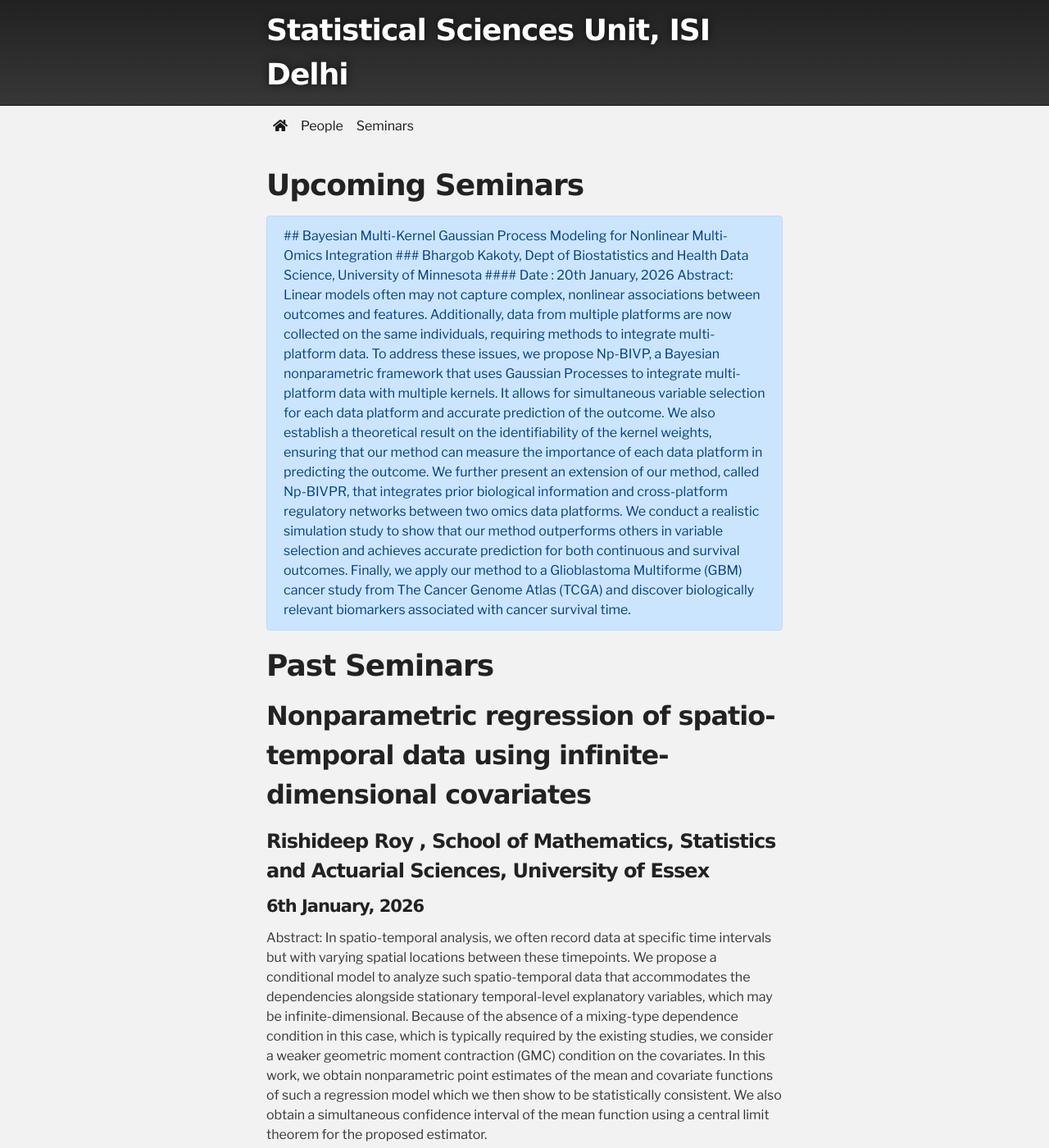
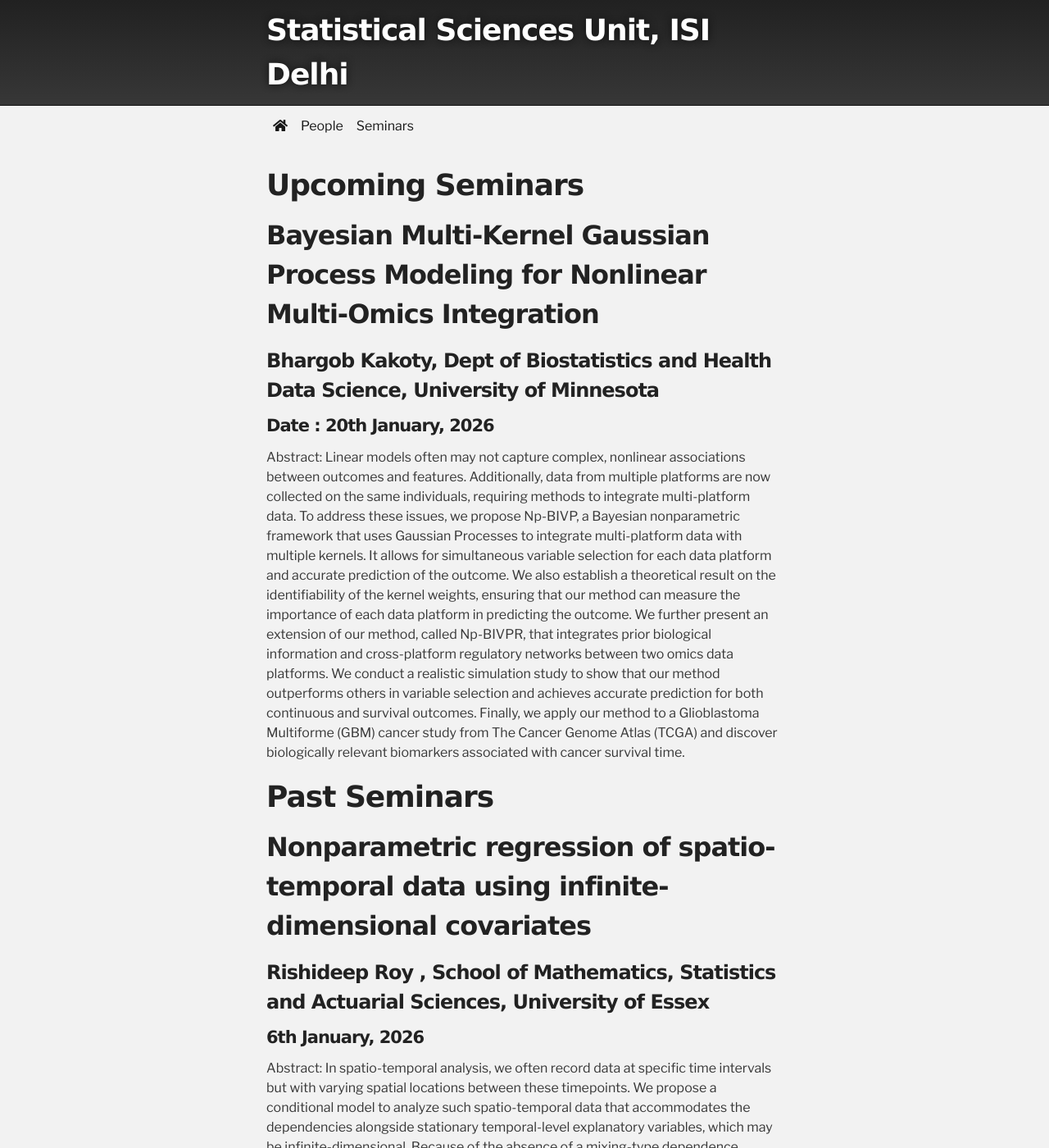
Before and after one commit to isid-statsu/isid-statsu.github.io, a Jekyll site: the page built from seminars.md, in a window 1280 px wide and 1400 px high. Shown: the whole window at 82% size. Built offline with Jekyll 4.4.1, drawn with Linux system fonts in a browser that asks for light colours; nearby versions of some CDN libraries.

Commit message:
try again

```diff
--- a/seminars.md
+++ b/seminars.md
@@ -7,8 +7,6 @@ latexmath: true
 
 # Upcoming Seminars
 
-
-<div class="alert alert-primary">
 
 
 ## Bayesian Multi-Kernel Gaussian Process Modeling for Nonlinear Multi-Omics Integration
@@ -37,8 +35,6 @@ outcomes. Finally, we apply our method to a Glioblastoma Multiforme
 (GBM) cancer study from The Cancer Genome Atlas (TCGA) and discover
 biologically relevant biomarkers associated with cancer survival time.
 
-
-</div>
 
 
 <!-- No seminars are currently scheduled. -->
```
